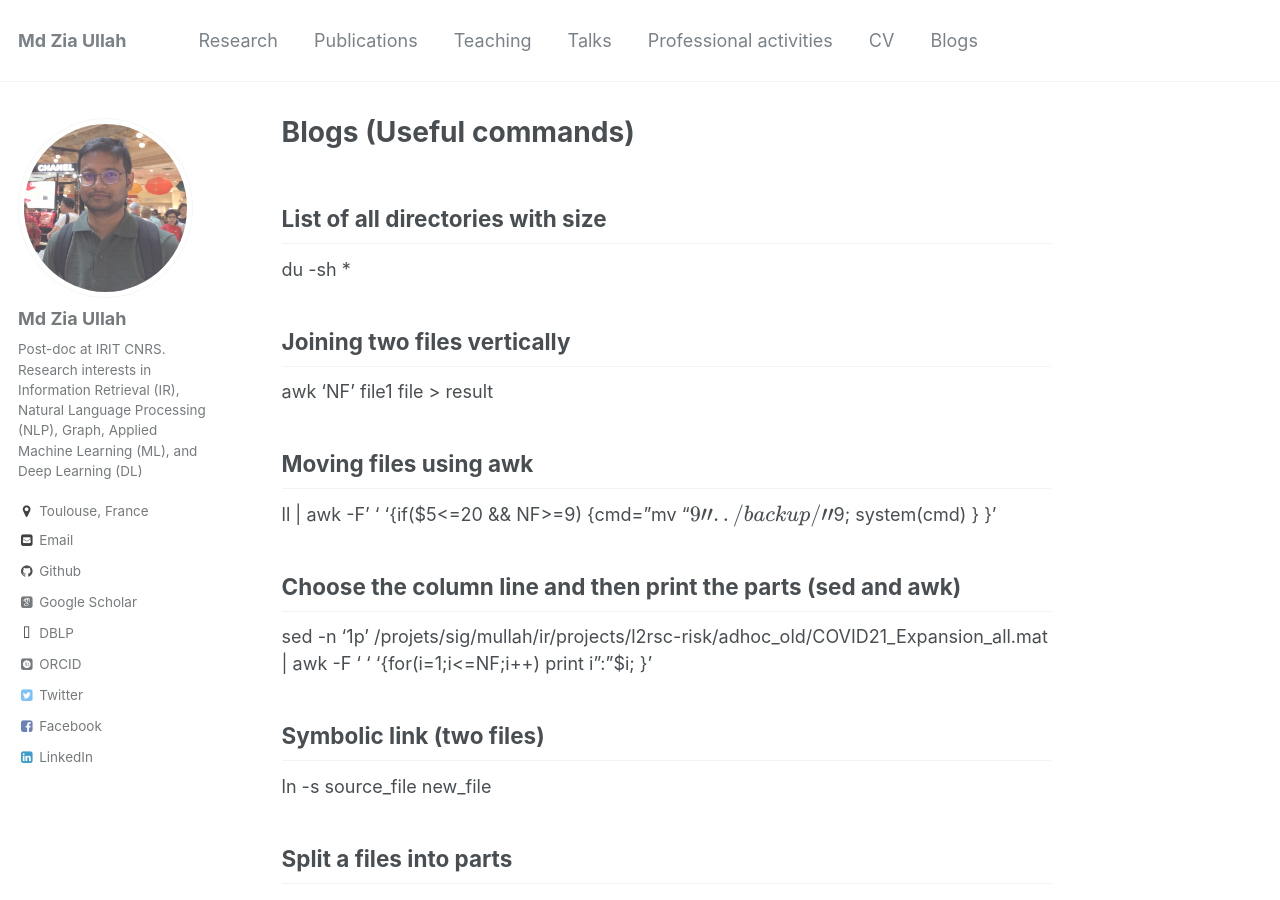
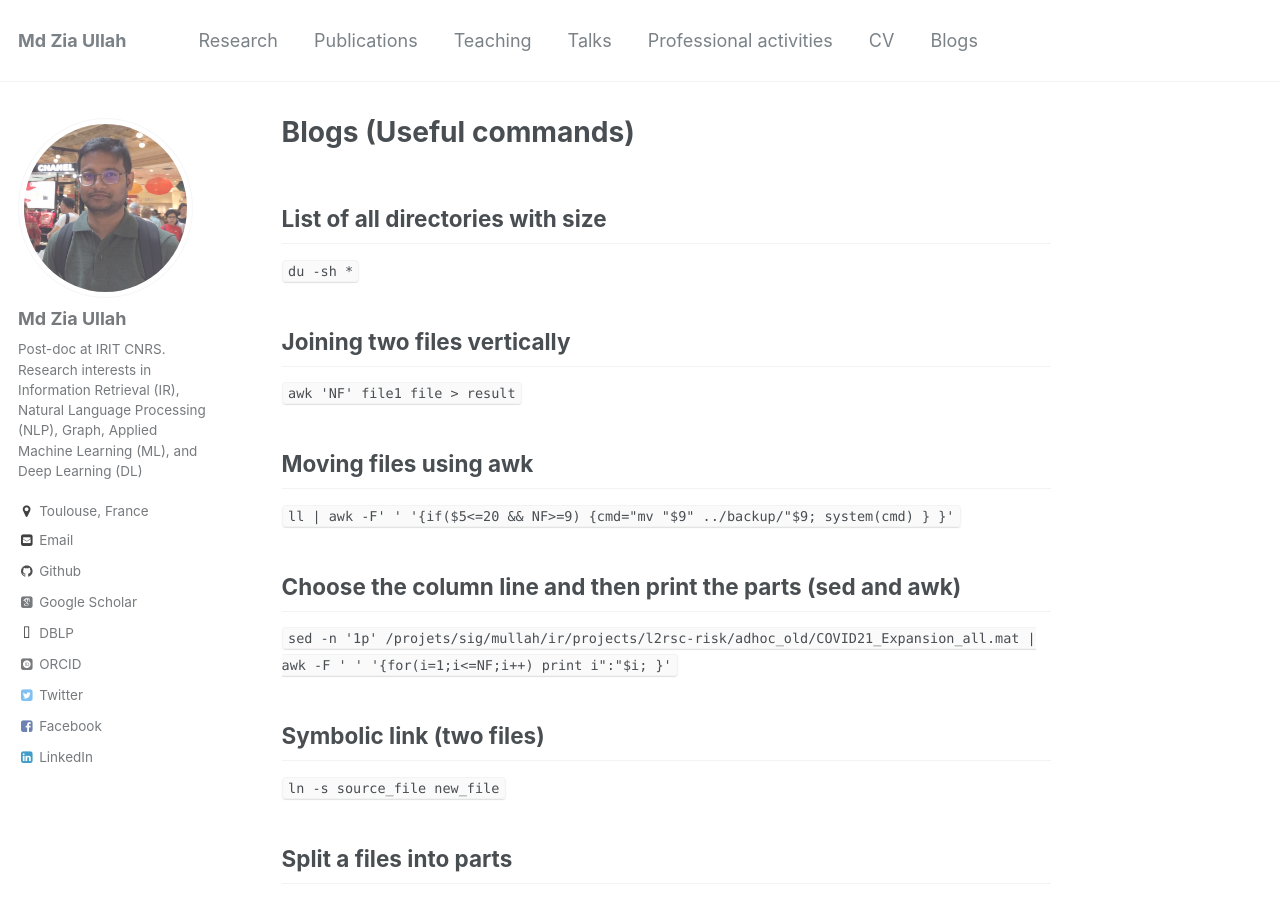
Before and after one commit to zuacubd/zuacubd.github.io, a Jekyll site: the page built from _pages/blogs.md, in a window 1280 px wide and 900 px high. Built offline with Jekyll 4.4.1, drawn with Linux system fonts in a browser that asks for light colours; some web fonts are replaced; formulas are drawn with MathJax 3.

```diff
--- a/_pages/blogs.md
+++ b/_pages/blogs.md
@@ -6,19 +6,19 @@ published: true
 ---
 
 ## List of all directories with size
-du -sh *
+`du -sh *`
 
 ## Joining two files vertically
-awk 'NF' file1 file > result
+`awk 'NF' file1 file > result`
 
 ## Moving files using awk
-ll | awk -F' ' '{if($5<=20 && NF>=9) {cmd="mv "$9" ../backup/"$9; system(cmd) } }'
+`ll | awk -F' ' '{if($5<=20 && NF>=9) {cmd="mv "$9" ../backup/"$9; system(cmd) } }'`
 
 ## Choose the column line and then print the parts (sed and awk)
-sed -n '1p' /projets/sig/mullah/ir/projects/l2rsc-risk/adhoc_old/COVID21_Expansion_all.mat | awk -F ' ' '{for(i=1;i<=NF;i++) print i":"$i; }'
+`sed -n '1p' /projets/sig/mullah/ir/projects/l2rsc-risk/adhoc_old/COVID21_Expansion_all.mat | awk -F ' ' '{for(i=1;i<=NF;i++) print i":"$i; }'`
 
 ## Symbolic link (two files)
-ln -s source_file new_file
+`ln -s source_file new_file`
 
 ## Split a files into parts
 split -l 50000 fused-run/combsum_runs fused-run/
```
